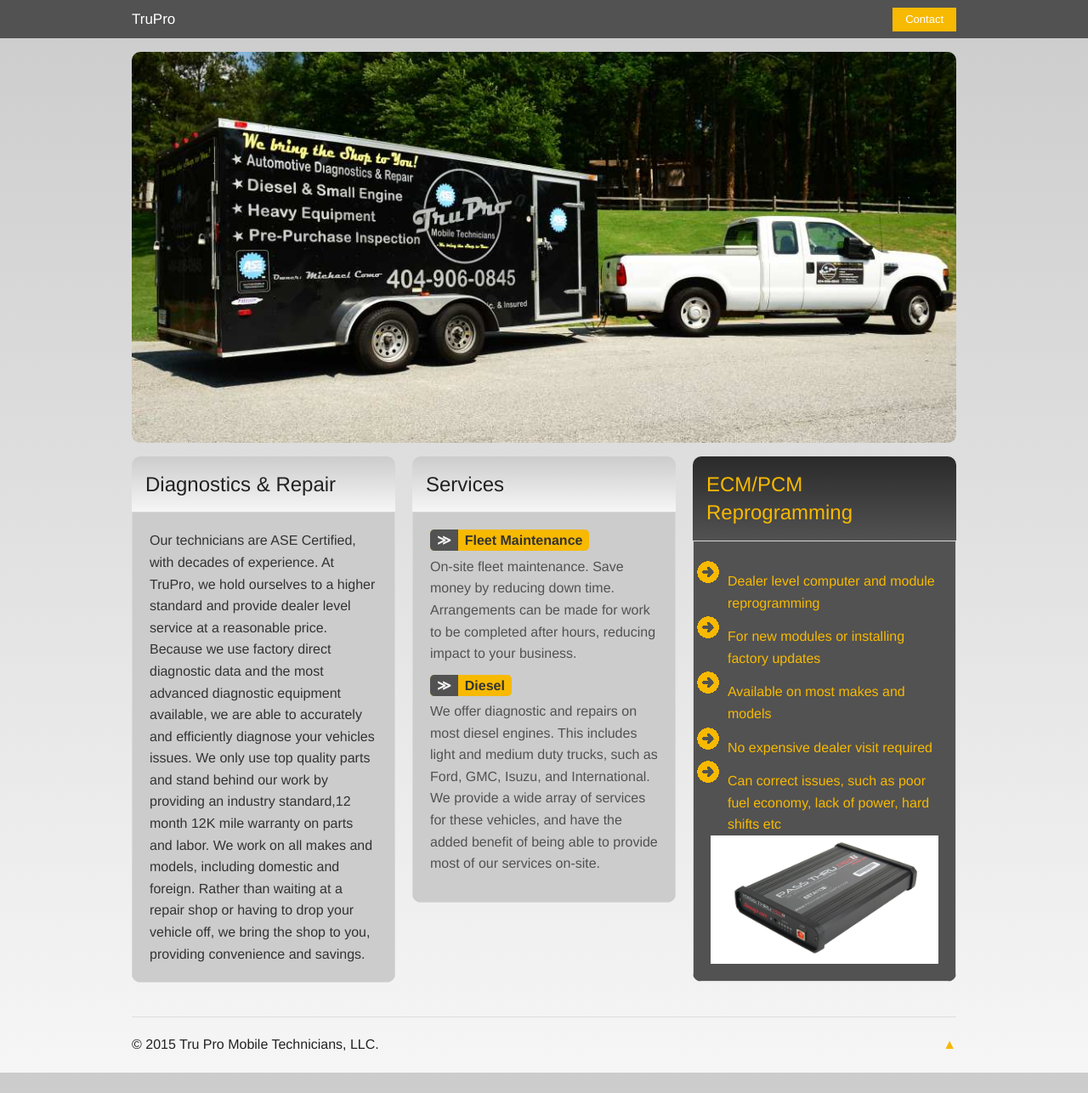
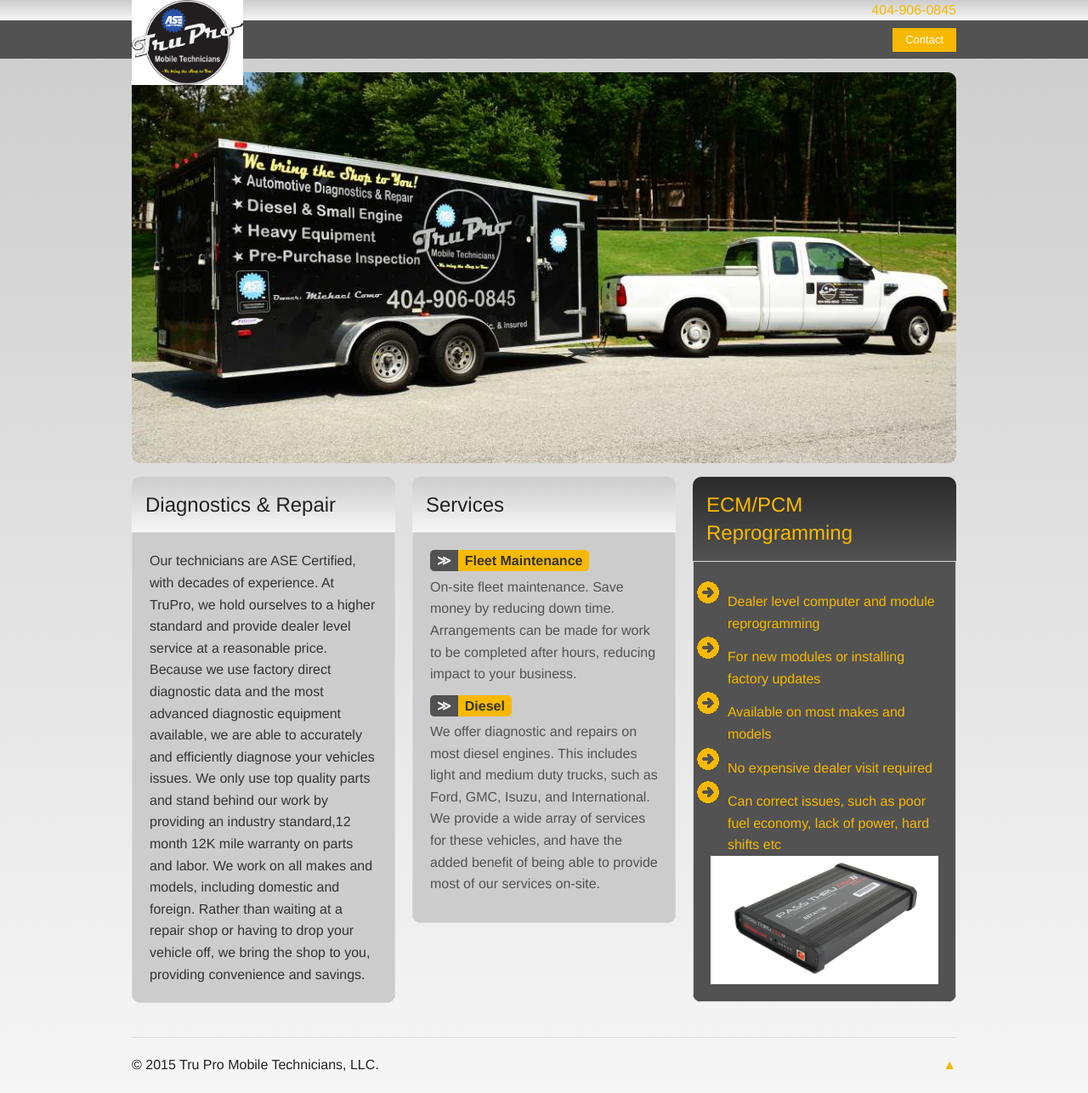
Before and after one commit to trupromobile/trupromobile.github.io, a Jekyll site: the page built from index.html, in a window 1280 px wide. Shown: the whole page at 85% size. Built offline with Jekyll 4.4.1, drawn with Linux system fonts in a browser that asks for light colours; before the commit the page ends 1262 px from its top, so only the background shows below that.

Commit message:
Logo and telephone at top

```diff
--- a/_layouts/default.html
+++ b/_layouts/default.html
@@ -19,7 +19,14 @@ layout: compress
     <body class="silverGradient">
 
         <div class="masthead">
-            <div class="contain-to-grid above"></div>
+            <div class="contain-to-grid aboveNav silverGradient">
+                <div class="row">
+                    <div class="column">
+                        <img src="/images/ui/logo.png" class="logo">
+                        <div class="telephone"><a href="tel:4049060845">404-906-0845</a></div>
+                    </div>
+                </div>
+            </div>
             <div class="contain-to-grid greyBG">
                 <div class="top-bar" data-topbar id="topbar">
                     <ul class="title-area">
--- a/stylesheets/main.css
+++ b/stylesheets/main.css
@@ -8,10 +8,15 @@ html {
     margin: 1rem 0;
     overflow: hidden;
 }
+.aboveNav {
+}
+.telephone {
+    float: right;
+}
 .logo {
-    max-width: 200px;
-    padding: 20px;
-    margin: 0 auto;
+    height: 100px;
+    position: absolute;
+    z-index: 99;
 }
 
 /* Colours */
```
